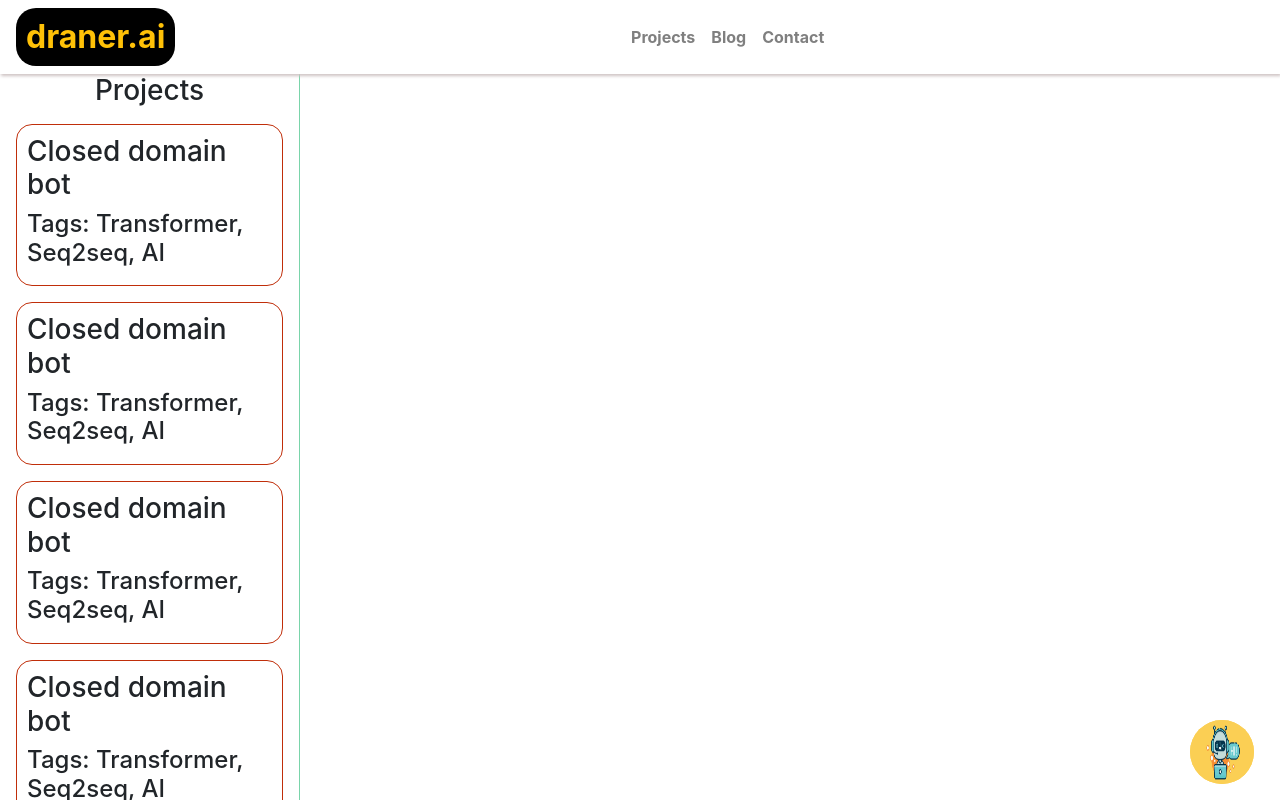
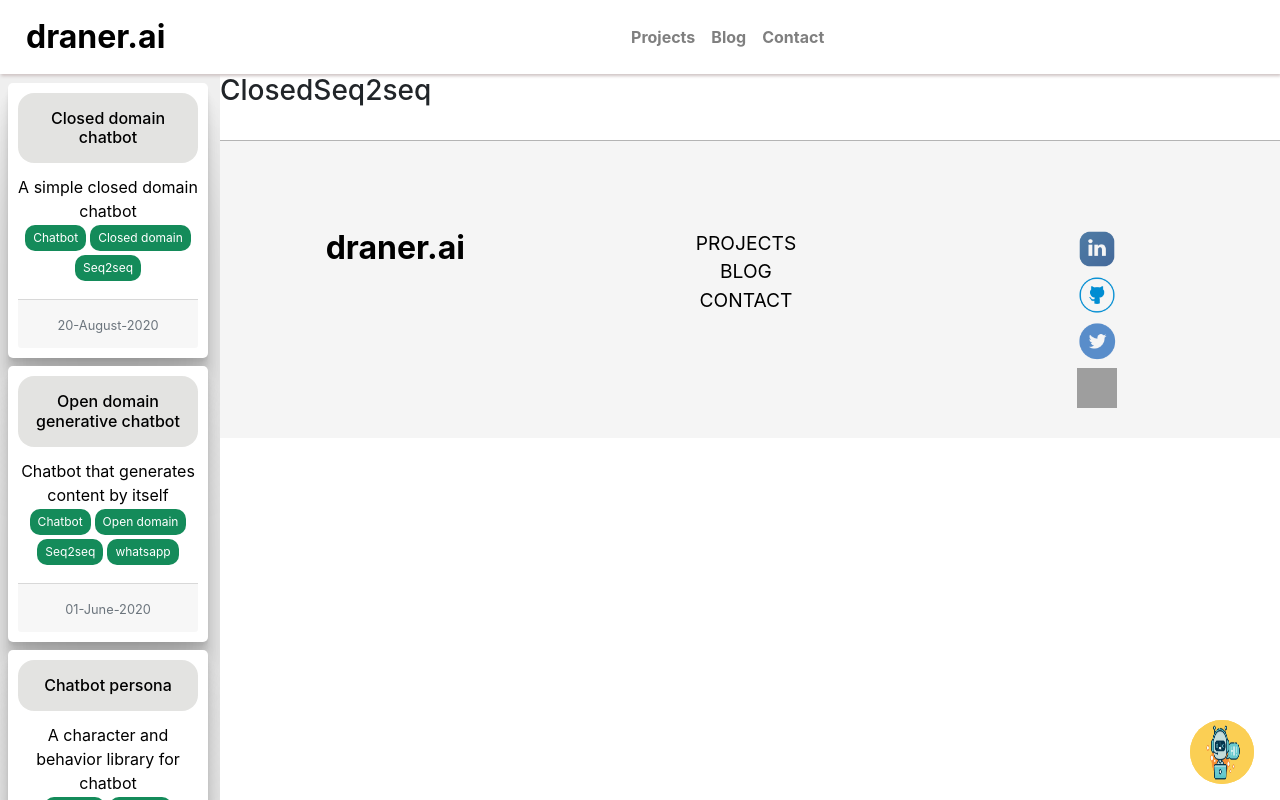
Before and after one commit to ronythankachan/dranerai, a React (Create React App) app: page /projects in a window 1280 px wide. Shown: the top 800 px of the page. Built offline with nearby package versions, Linux system fonts and the light colour scheme; grey boxes are pictures that could not be loaded.

Commit message:
changes in sidebar

```diff
--- a/src/App.css
+++ b/src/App.css
@@ -1,10 +1,10 @@
 .App {
   text-align: center;
 }
-*{
-  font-family: -apple-system, BlinkMacSystemFont, 'Segoe UI', Roboto, Oxygen, Ubuntu, Cantarell, 'Open Sans', 'Helvetica Neue', sans-serif;
+* {
+  font-family: -apple-system, BlinkMacSystemFont, "Segoe UI", Roboto, Oxygen,
+    Ubuntu, Cantarell, "Open Sans", "Helvetica Neue", sans-serif;
 }
-
 .App-logo {
   height: 40vmin;
   pointer-events: none;
@@ -39,27 +39,28 @@
     transform: rotate(360deg);
   }
 }
-.jumbotron-color{
+.jumbotron-color {
   background-color: #ffffff !important;
 }
-.brand-font{
-  font-family: -apple-system, BlinkMacSystemFont, 'Segoe UI', Roboto, Oxygen, Ubuntu, Cantarell, 'Open Sans', 'Helvetica Neue', sans-serif;
+.brand-font {
+  font-family: -apple-system, BlinkMacSystemFont, "Segoe UI", Roboto, Oxygen,
+    Ubuntu, Cantarell, "Open Sans", "Helvetica Neue", sans-serif;
   font-weight: bold;
   font-style: normal;
   text-decoration: none;
   font-size: 2rem !important;
-  color: #ffc107 !important;
+  color: #000000 !important;
   border-radius: 20px;
   padding: 10px;
-  background-color: #000000;
   display: inline;
 }
-.nav-font{
-  font-family: -apple-system, BlinkMacSystemFont, 'Segoe UI', Roboto, Oxygen, Ubuntu, Cantarell, 'Open Sans', 'Helvetica Neue', sans-serif;
+.nav-font {
+  font-family: -apple-system, BlinkMacSystemFont, "Segoe UI", Roboto, Oxygen,
+    Ubuntu, Cantarell, "Open Sans", "Helvetica Neue", sans-serif;
   font-weight: bold;
   box-shadow: 1px 2px 3px #cec3c3;
 }
-.section-heading{
+.section-heading {
   padding: 1.2rem;
   background-color: #b1cfaa36;
   color: #439b52;
@@ -67,38 +68,38 @@
   margin-top: 2rem;
   margin-bottom: 2rem;
 }
-.section-subheading{
+.section-subheading {
   color: #212529;
 }
 
-.align-center{
+.align-center {
   text-align: center;
 }
-.form-border{
-  border: .04rem solid rgba(148, 133, 133, 0.493);
+.form-border {
+  border: 0.04rem solid rgba(148, 133, 133, 0.493);
   background-color: #b1cfaa1a;
   border-radius: 1rem;
-  padding:20px;
+  padding: 20px;
   margin-top: 2rem;
 }
-.form-heading{
+.form-heading {
   color: #439b52;
   margin-bottom: 1rem;
 }
 
-.brand-font a{
+.brand-font a {
   color: rgb(199, 159, 30);
 }
-.brand-font a:hover{
+.brand-font a:hover {
   color: #8c8d8f;
   text-decoration: none;
 }
-.info-icon-resize{
+.info-icon-resize {
   width: 1.5rem;
   margin-right: 0.5rem;
   margin-top: -0.2rem;
 }
-.bot-icon{
+.bot-icon {
   width: 4em;
   height: 4em;
   position: fixed;
@@ -106,59 +107,59 @@
   right: 2%;
   bottom: 2%;
 }
-.typist-font{
-  font-family: 'Courier New', Courier, monospace;
+.typist-font {
+  font-family: "Courier New", Courier, monospace;
   font-size: 2rem;
   color: #439b52;
   font-weight: bold;
 }
-.search-style{
+.search-style {
   margin-bottom: 1rem;
 }
-.inline img{
+.inline img {
   width: 1rem;
   height: 1rem;
   margin-right: 0.5rem;
 }
-.inline p{
+.inline p {
   display: inline-block;
   margin: 1rem;
 }
 
-.hide-status{
+.hide-status {
   display: none;
 }
-.card-title{
+.card-title {
   background-color: #35352a23;
   padding: 1rem;
   border-radius: 1rem;
 }
-li img{
+li img {
   width: 2.5rem;
   height: 2.5rem;
-  margin-bottom: .4rem;
+  margin-bottom: 0.4rem;
 }
-li a{
+li a {
   color: black;
   font-size: 1.2rem;
 }
-.column{
+.column {
   text-align: center;
   margin-top: 2rem;
 }
-footer .row{
+footer .row {
   margin-top: 3rem;
 }
-.main-footer{
+.main-footer {
   margin-top: 2rem;
-  border-top:1px solid #00000044;
+  border-top: 1px solid #00000044;
   background-color: #f5f5f5;
 }
-.main-footer a:hover{
+.main-footer a:hover {
   text-decoration: none;
   color: #ffc107;
 }
-.profile-picture{
+.profile-picture {
   border-radius: 50%;
   height: 10rem;
 }
--- a/src/Routes.js
+++ b/src/Routes.js
@@ -1,21 +1,26 @@
-import React from 'react';
-import {Switch, Route} from 'react-router-dom';
+import React from "react";
+import { Switch, Route } from "react-router-dom";
 
-import HomePage from './pages/HomePage';
-import ProjectsPage from './pages/ProjectsPage';
-import BlogPage from './pages/BlogPage';
-import ContactPage from './pages/ContactPage';
-import ClosedSeq2seq from './pages/ClosedSeq2seq'
-
-function Routes(){
-    return(
-        <Switch>
-            <Route exact path="/"><HomePage/></Route>
-            <Route path="/blog"><BlogPage/></Route>
-            <Route exact path="/projects"><ProjectsPage/></Route>
-            <Route path="/contact"><ContactPage/></Route>
-            <Route path="/projects/closedseq2seq"><ClosedSeq2seq/></Route>
-      </Switch>
-    );
+import HomePage from "./pages/HomePage";
+import ProjectsPage from "./pages/ProjectsPage";
+import BlogPage from "./pages/BlogPage";
+import ContactPage from "./pages/ContactPage";
+function Routes() {
+  return (
+    <Switch>
+      <Route exact path="/">
+        <HomePage />
+      </Route>
+      <Route path="/blog">
+        <BlogPage />
+      </Route>
+      <Route exact path="/projects">
+        <ProjectsPage />
+      </Route>
+      <Route path="/contact">
+        <ContactPage />
+      </Route>
+    </Switch>
+  );
 }
 export default Routes;
--- /dev/null
+++ b/src/components/Projects/ClosedSeq2seq.js
@@ -0,0 +1,6 @@
+import React from "react";
+
+function ClosedSeq2seq() {
+  return <h3>ClosedSeq2seq</h3>;
+}
+export default ClosedSeq2seq;
--- /dev/null
+++ b/src/components/Projects/OpenChatBot.js
@@ -0,0 +1,6 @@
+import React from "react";
+
+const OpenChatBot = () => {
+  return <h2>Open bot</h2>;
+};
+export default OpenChatBot;
--- a/src/components/Sidebar.js
+++ b/src/components/Sidebar.js
@@ -1,39 +1,42 @@
 import React from "react";
 import "../css/Sidebar.css";
 
-export const Sidebar = ({ width, height, children }) => {
-  const [xPosition, setX] = React.useState(-width);
-
-  const toggleMenu = () => {
-    if (xPosition < 0) {
-      setX(0);
-    } else {
-      setX(-width);
-    }
-  };
-
-  React.useEffect(() => {
-    setX(0);
-  }, []);
+export const Sidebar = ({ data }) => {
   return (
-    <React.Fragment>
-      <div
-        className="side-bar"
-        style={{
-          transform: `translatex(${xPosition}px)`,
-          width: width,
-          minHeight: height
-        }}
-      >
-        <button
-          onClick={() => toggleMenu()}
-          className="toggle-menu"
-          style={{
-            transform: `translate(${width}px, 20vh)`
-          }}
-        ></button>
-        <div className="content">{children}</div>
-      </div>
-    </React.Fragment>
+    <button className="sidebar scrollbar">
+      {data.map(item => {
+        return (
+          <ProjectCard
+            title={item.project_name}
+            description={item.description}
+            tags={item.tags}
+            date={item.created_on}
+            key={item.project_id}
+          />
+        );
+      })}
+    </button>
   );
 };
+const ProjectCard = ({ title, description, tags, date }) => {
+  return (
+    <div className="sidebar-card">
+      <div className="card-title h6">{title}</div>
+      <div className="card-text">{description}</div>
+      <Tag tags={tags} />
+      <div className="card-footer mt-3">
+        <small className="text-muted">{date}</small>
+      </div>
+    </div>
+  );
+};
+
+const Tag = ({ tags }) => {
+  return (
+    <>
+      {tags.map(item => (
+        <span className="tag">{item}</span>
+      ))}
+    </>
+  );
+};
--- a/src/components/VCard.js
+++ /dev/null
@@ -1,12 +0,0 @@
-import React from 'react';
-import "../css/VCard.css";
-
-function VCard(){
-    return (
-        <div className="styled-card">
-            <h3>Closed domain bot</h3>
-            <h4>Tags: Transformer, Seq2seq, AI</h4>
-        </div>
-    );
-}
-export default VCard;
--- a/src/css/Sidebar.css
+++ b/src/css/Sidebar.css
@@ -1,24 +1,48 @@
-.side-bar {
-    height: 100% !important;
-    display: flex;
-    flex-direction: column;
-    border-right: 1px solid;
-    border-radius: 0;
-    border-color: rgba(64, 194, 133, 0.693);
-    background-color: rgb(255, 255, 255);
-    transition: 0.8s ease;
-    max-height: calc(100vh - 9rem);
-    overflow-y: auto;
-    width: fit-content;
+.sidebar {
+  float: left;
+  height: 900px;
+  width: 220px;
+  overflow-y: auto;
+}
+button {
+  border: none;
 }
 
-.toggle-menu {
-    height: 50px;
-    width: 100px;
-    position: fixed;
-    outline: none;
-    z-index: 1;
-    background-color: rgba(6, 32, 20, 0.693);
-    border-color: rgba(7, 34, 21, 0.693);
-    border-left: 0;
+.sidebar-card {
+  width: 200px;
+  margin: 8px 2px;
+  padding: 10px;
+  box-shadow: 10px;
+  box-shadow: 0 2.8px 2.2px rgba(0, 0, 0, 0.034),
+    0 6.7px 5.3px rgba(0, 0, 0, 0.048), 0 12.5px 10px rgba(0, 0, 0, 0.06),
+    0 22.3px 17.9px rgba(0, 0, 0, 0.072), 0 41.8px 33.4px rgba(0, 0, 0, 0.086),
+    0 100px 80px rgba(0, 0, 0, 0.12);
+  background: white;
+  border-radius: 5px;
 }
+.tag {
+  color: white;
+  border-radius: 10px;
+  margin: 2px;
+  padding: 4px 8px;
+  font-size: 12px;
+  background-color: rgb(20, 139, 90);
+  display: inline-block;
+}
+.align-center {
+  margin-left: 2px;
+}
+
+.scrollbar::-webkit-scrollbar-track {
+  -webkit-box-shadow: inset 0 0 6px rgba(0, 0, 0, 0.3);
+  background-color: #f5f5f5;
+}
+
+.scrollbar::-webkit-scrollbar {
+  width: 5px;
+  background-color: #f5f5f5;
+}
+
+.scrollbar::-webkit-scrollbar-thumb {
+  background-color: #0000003b;
+}
--- a/src/css/VCard.css
+++ /dev/null
@@ -1,6 +0,0 @@
-.styled-card{
-    border-radius: 1rem;
-    border: 1px solid rgb(192, 46, 10);
-    padding: 10px;
-    margin: 1rem;
-}
--- a/src/pages/ProjectsPage.js
+++ b/src/pages/ProjectsPage.js
@@ -1,33 +1,113 @@
-import React from 'react';
-import { Sidebar } from '../components/Sidebar';
-import VCard from '../components/VCard';
+import React, { useState } from "react";
+import { Sidebar } from "../components/Sidebar";
+import ClosedSeq2seq from "../components/Projects/ClosedSeq2seq";
+import OpenChatBot from "../components/Projects/OpenChatBot";
 
-function ProjectsPage(){
-    return(
-        <Sidebar width={300} height={"100vh"}>
-            <h3 className="text-center">Projects</h3>
-            <VCard/>
-            <VCard/>
-            <VCard/>
-            <VCard/>
-            <VCard/>
-            <VCard/>
-            <VCard/>
-            <VCard/>
-            <VCard/>
-            <VCard/>
-            <VCard/>
-            <VCard/>
-            <VCard/>
-            <VCard/>
-            <VCard/>
-            <VCard/>
-            <VCard/>
-            <VCard/>
-            <VCard/>
-            <VCard/>
-      </Sidebar>
-    );
+function ProjectsPage() {
+  const [projectId, setProject] = useState("projectId");
+  const projectDetails = [
+    {
+      project_id: "p1",
+      project_name: "Closed domain chatbot",
+      description: "A simple closed domain chatbot",
+      tags: ["Chatbot", "Closed domain", "Seq2seq"],
+      created_on: "20-August-2020"
+    },
+    {
+      project_id: "p2",
+      project_name: "Open domain generative chatbot",
+      description: "Chatbot that generates content by itself",
+      tags: ["Chatbot", "Open domain", "Seq2seq", "whatsapp"],
+      created_on: "01-June-2020"
+    },
+    {
+      project_id: "p3",
+      project_name: "Chatbot persona",
+      description: "A character and behavior library for chatbot",
+      tags: ["Chatbot", "persona", "Seq2seq"],
+      created_on: "20-August-2020"
+    },
+    {
+      project_id: "p4",
+      project_name: "CCTV number plate detection",
+      description: "Vehicle number identification using number plate images",
+      tags: ["computer vision", "cctv", "traffic"],
+      created_on: "3-November-2020"
+    },
+    {
+      project_id: "p3",
+      project_name: "Chatbot persona",
+      description: "A character and behavior library for chatbot",
+      tags: ["Chatbot", "persona", "Seq2seq"],
+      created_on: "20-August-2020"
+    },
+    {
+      project_id: "p4",
+      project_name: "CCTV number plate detection",
+      description: "Vehicle number identification using number plate images",
+      tags: ["computer vision", "cctv", "traffic"],
+      created_on: "3-November-2020"
+    },
+    {
+      project_id: "p3",
+      project_name: "Chatbot persona",
+      description: "A character and behavior library for chatbot",
+      tags: ["Chatbot", "persona", "Seq2seq"],
+      created_on: "20-August-2020"
+    },
+    {
+      project_id: "p4",
+      project_name: "CCTV number plate detection",
+      description: "Vehicle number identification using number plate images",
+      tags: ["computer vision", "cctv", "traffic"],
+      created_on: "3-November-2020"
+    },
+    {
+      project_id: "p3",
+      project_name: "Chatbot persona",
+      description: "A character and behavior library for chatbot",
+      tags: ["Chatbot", "persona", "Seq2seq"],
+      created_on: "20-August-2020"
+    },
+    {
+      project_id: "p4",
+      project_name: "CCTV number plate detection",
+      description: "Vehicle number identification using number plate images",
+      tags: ["computer vision", "cctv", "traffic"],
+      created_on: "3-November-2020"
+    },
+    {
+      project_id: "p3",
+      project_name: "Chatbot persona",
+      description: "A character and behavior library for chatbot",
+      tags: ["Chatbot", "persona", "Seq2seq"],
+      created_on: "20-August-2020"
+    },
+    {
+      project_id: "p4",
+      project_name: "CCTV number plate detection",
+      description: "Vehicle number identification using number plate images",
+      tags: ["computer vision", "cctv", "traffic"],
+      created_on: "3-November-2020"
+    }
+  ];
+  return (
+    <div>
+      <Sidebar data={projectDetails} />
+      <Project projectId={projectId} />
+    </div>
+  );
 }
 
+const Project = ({ projectId }) => {
+  switch (projectId) {
+    case "p1":
+      return <ClosedSeq2seq />;
+    case "p2":
+      return <OpenChatBot />;
+    default:
+      return <ClosedSeq2seq />;
+  }
+};
+
 export default ProjectsPage;
```
Also changed, not shown: src/components/HomeProjectCards.js (+27 -33 lines), src/pages/ClosedSeq2seq.js (deleted, +0 -8 lines).
